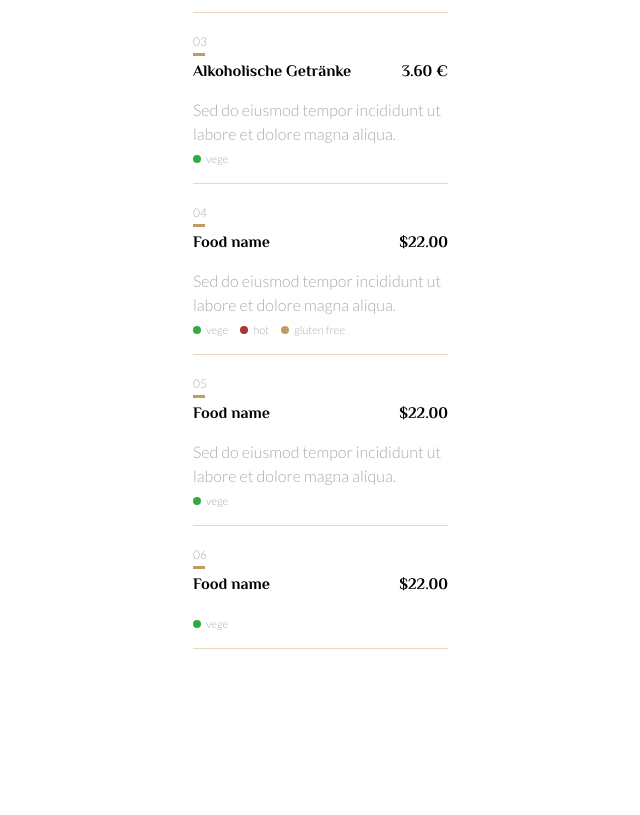
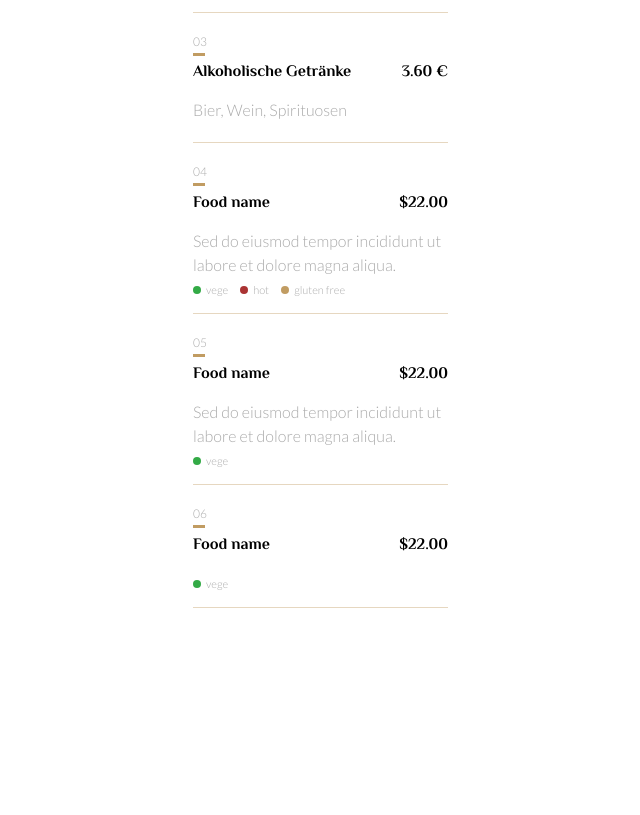
Before and after one commit to julialerchenmueller/RestaurantBORG, a plain HTML site: page index.html in a window 1280 px wide. Shown: the part 2035-2850 px from the top of the page, without its empty margins (177-817 px from the left). Drawn offline with nearby package versions, Linux system fonts and the light colour scheme; some packages are replaced by stand-ins of ours; a web font is replaced by a local one.

Commit message:
Update index.html

```diff
--- a/index.html
+++ b/index.html
@@ -306,9 +306,8 @@
                                         </span>
                                     </span>
 
-                                    <span class="menu-list-item-ingridients">Sed do eiusmod tempor incididunt ut labore et dolore magna aliqua.</span>
+                                    <span class="menu-list-item-ingridients">Bier, Wein, Spirituosen</span>
                                     <span class="menu-list-item-icons">
-                                        <span class="green"><span class="icon"></span>vege</span>
                                     </span>
                                 </li>
 
```
